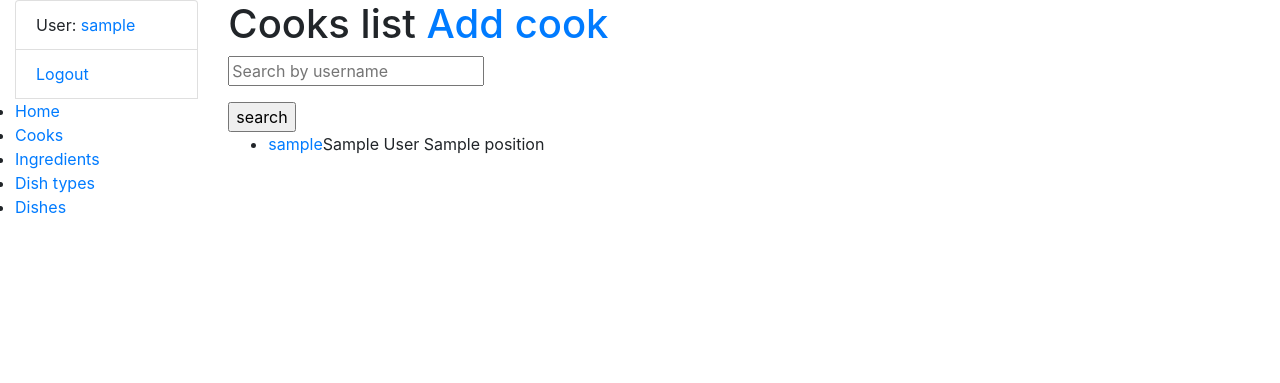
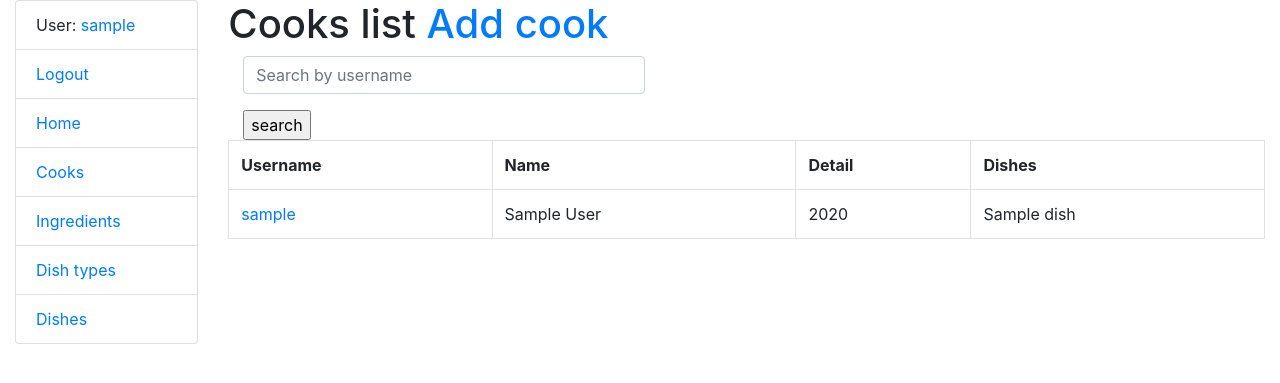
Before and after one commit to YKonoplyov/django-restaurant-kitchen-service, a Django app: page /cooks/ in a window 1280 px wide. Shown: the top 383 px of the page. Run offline with Django 4.2, Linux system fonts and the light colour scheme; a user stored in the database is signed in; tables that the repository leaves empty hold one stand-in row (values such as "Sample post"); some libraries are stand-ins or nearby versions.

Commit message:
Dish type search added

```diff
--- a/kitchen/models.py
+++ b/kitchen/models.py
@@ -42,6 +42,10 @@ class Dish(models.Model):
     dish_type = models.ForeignKey(DishType, on_delete=models.CASCADE)
     ingredients = models.ManyToManyField(Ingredient, related_name="dishes")
     cooks = models.ManyToManyField(Cook, related_name="dishes")
+    # progres = models.IntegerField(default=0)
 
     def get_absolute_url(self):
         return reverse("kitchen:dish-list")
+
+    def __str__(self):
+        return self.name
--- a/kitchen/views.py
+++ b/kitchen/views.py
@@ -19,7 +19,7 @@ class Index(generic.View):
 
 class CookListView(LoginRequiredMixin, generic.ListView):
     model = Cook
-    paginate_by = 8
+    paginate_by = 5
 
     def get_context_data(self, *, object_list=None, **kwargs):
         context = super(CookListView, self).get_context_data()
@@ -109,19 +109,18 @@ class DishTypeListView(LoginRequiredMixin, generic.ListView):
     def get_context_data(self, *, object_list=None, **kwargs):
         context = super(DishTypeListView, self).get_context_data()
 
-        type_ = self.request.GET.get("type", "")
+        name = self.request.GET.get("name", "")
 
-        context["search_field"] = DishSearchForm(initial={"type": type_})
+        context["search_field"] = DishSearchForm(initial={"name": name})
 
         return context
 
     def get_queryset(self):
-        self.queryset = Dish.objects.all()
+        self.queryset = DishType.objects.all()
         form = DishTypeSearchForm(self.request.GET)
 
         if form.is_valid():
-            return self.queryset.filter(name__icontains=form.cleaned_data["type"])
-
+            return self.queryset.filter(name__icontains=form.cleaned_data["name"])
 
 
 class DishTypeCreateView(LoginRequiredMixin, generic.CreateView):
--- a/kitchen_service/settings.py
+++ b/kitchen_service/settings.py
@@ -94,6 +94,11 @@ USE_TZ = True
 
 STATIC_URL = "static/"
 
+STATICFILES_DIRS = [
+    BASE_DIR / "static",
+    "/var/www/static/",
+]
+
 DEFAULT_AUTO_FIELD = "django.db.models.BigAutoField"
 
 INTERNAL_IPS = [
--- a/kitchen_service/urls.py
+++ b/kitchen_service/urls.py
@@ -1,3 +1,5 @@
+from django.conf import settings
+from django.conf.urls.static import static
 from django.contrib import admin
 from django.urls import path, include
 
@@ -6,4 +8,4 @@ urlpatterns = [
     path("", include("kitchen.urls", namespace="kitchen"),),
     path("accounts/", include("django.contrib.auth.urls")),
     path("__debug__/", include("debug_toolbar.urls")),
-]
+] + static(settings.STATIC_URL, document_root=settings.STATIC_ROOT)
--- a/templates/base.html
+++ b/templates/base.html
@@ -1,17 +1,16 @@
 <!DOCTYPE html>
 <html lang="en">
+{% load crispy_forms_filters %}
+
 
 <head>
   {% block title %}<title>Taxi Service</title>{% endblock %}
   <meta charset="utf-8">
   <meta name="viewport" content="width=device-width, initial-scale=1">
-  <link rel="stylesheet"
-      href="https://cdn.jsdelivr.net/npm/bootstrap@4.5.3/dist/css/bootstrap.min.css"
-      integrity="sha384-TX8t27EcRE3e/ihU7zmQxVncDAy5uIKz4rEkgIXeMed4M0jlfIDPvg6uqKI2xXr2"
-{#      crossorigin="anonymous">#}
-  <!-- Add additional CSS in static file -->
+<link rel="stylesheet" href="https://cdn.jsdelivr.net/npm/bootstrap@4.0.0/dist/css/bootstrap.min.css"
+      integrity="sha384-Gn5384xqQ1aoWXA+058RXPxPg6fy4IWvTNh0E263XmFcJlSAwiGgFAW/dAiS6JXm" crossorigin="anonymous">
   {% load static %}
-{#  <link rel="stylesheet" href="{% static 'css/styles.css' %}">#}
+  <link rel="stylesheet" href="{% static 'css/styles.css' %}">
 </head>
 
 <body>
--- a/templates/includes/sidebar.html
+++ b/templates/includes/sidebar.html
@@ -5,9 +5,9 @@
   {% else %}
     <li class="list-group-item"><a href="{% url 'login'%}?next={{request.path}}">Login</a></li>
   {% endif %}
-  <li><a href="{% url 'kitchen:index' %}">Home</a></li>
-  <li><a href="{% url 'kitchen:cook-list' %}">Cooks</a></li>
-  <li><a href="{% url 'kitchen:ingredient-list' %}">Ingredients</a></li>
-  <li><a href="{% url 'kitchen:dish-type-list' %}">Dish types</a></li>
-  <li><a href="{% url 'kitchen:dish-list' %}">Dishes</a></li>
+  <li class="list-group-item"><a href="{% url 'kitchen:index' %}">Home</a></li>
+  <li class="list-group-item"><a href="{% url 'kitchen:cook-list' %}">Cooks</a></li>
+  <li class="list-group-item"><a href="{% url 'kitchen:ingredient-list' %}">Ingredients</a></li>
+  <li class="list-group-item"><a href="{% url 'kitchen:dish-type-list' %}">Dish types</a></li>
+  <li class="list-group-item"><a href="{% url 'kitchen:dish-list' %}">Dishes</a></li>
 </ul>
--- a/templates/kitchen/cook_list.html
+++ b/templates/kitchen/cook_list.html
@@ -3,13 +3,26 @@
 
 {% block content %}
   <h1>Cooks list <a href="{% url 'kitchen:cook-create' %}">Add cook</a></h1>
-  <form action="" method="get">
-    {{ search_field.as_p }}
-    <input type="submit" value="search">
-  </form>
-  <ul>
+  <div class="col-sm-5 search">
+    <form action="" method="get">
+      {{ search_field|crispy }}
+      <input type="submit" value="search">
+    </form>
+  </div>
+  <table class="table table-bordered">
+    <tr>
+      <th>Username</th>
+      <th>Name</th>
+      <th>Detail</th>
+      <th>Dishes</th>
+    </tr>
     {% for cook in cook_list %}
-    <li><a href="{% url 'kitchen:cook-detail' pk=cook.id %}">{{ cook.username }}</a>{{ cook.first_name }} {{ cook.last_name }} {{ cook.position.name }}</li>
+      <tr>
+        <td><a href="{% url 'kitchen:cook-detail' pk=cook.id %}">{{ cook.username}}</a></td>
+        <td>{{ cook.first_name}} {{ cook.last_name }}</td>
+        <td>{{ cook.years_of_experience }}</td>
+        <td>{{ cook.dishes.all|join:", " }}</td>
+      </tr>
     {% endfor %}
-  </ul>
+  </table>
 {% endblock %}
```
Also changed, not shown: templates/kitchen/dish_type_list.html (+23 -13 lines), templates/kitchen/ingredient_list.html (+22 -12 lines).
